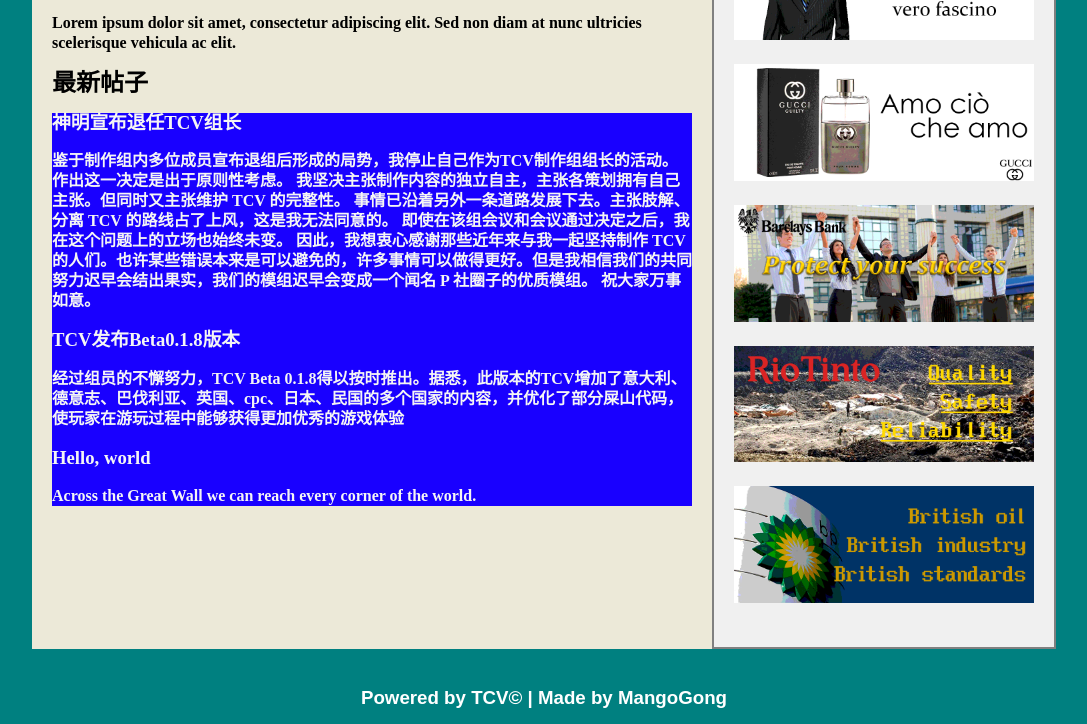
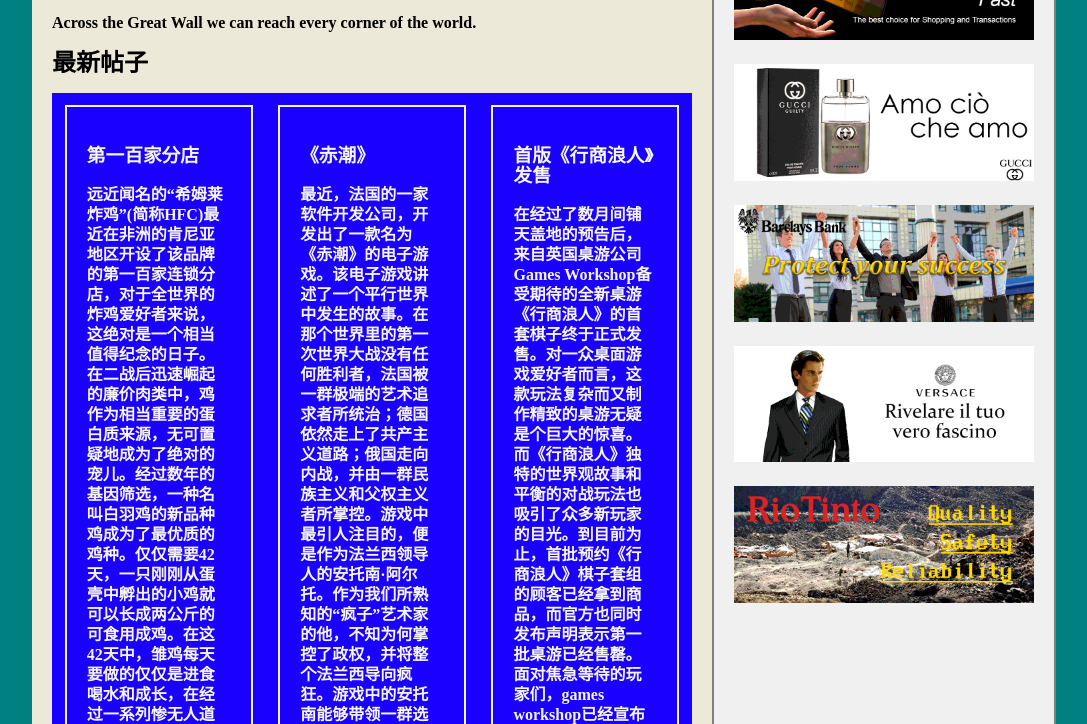
Before and after one commit to MangoGong/TCVWebsite, a plain HTML site: page index.html in a window 1280 px wide. Shown: the part 173-897 px from the top of the page, without its empty margins (96-1183 px from the left). Drawn offline with Linux system fonts and the light colour scheme; a web font is replaced by a local one.

Commit message:
更新网页

```diff
--- a/index.html
+++ b/index.html
@@ -3,7 +3,7 @@
 <head>
 <meta charset="UTF-8">
 <meta name="viewport" content="width=device-width, initial-scale=1.0">
-<title>TCV News-首页</title>
+<title>TCV World News-首页</title>
 <link rel="icon" href="TCV.ico" type="image/xicon">
 <style>
     @font-face {
@@ -55,13 +55,39 @@
     .blogborder{
         flex:0 0 75%;
         background-color: rgb(25, 0, 255);
-        border: 3px gray;
+        border: 3px whitesmoke;
     }
     .blog{
         text-align: left; /* 左对齐文本 */
         font-family: 'Unifont', serif; /* 使用Unifont字体 */
-        color: whitesmoke; /* 黑色文字 */
+        color: whitesmoke;
     }
+    .smallblogborder{
+        width: 96%;
+        margin: 2% 2%;
+        display: flex;
+        flex-direction: column;
+        gap: 15px;
+    }
+    .block {
+        width: 48%;
+        padding: 20px;
+        color: white;
+        border: 2px solid white;
+        height: auto; /* 根据文本长度自动调整宽度 */
+        display: inline-block; /* 行内块元素 */
+        }
+    .row {
+        display: flex;
+        justify-content: space-between;
+        height: auto;
+    }
+    .border{
+        flex: 0 0 2%;
+        padding: 20px;
+        border: 2px solid whitesmoke; /* 添加灰色边框 */
+    }
+
 </style>
 </head>
 <body>
@@ -70,24 +96,41 @@
         <div class="main">
             <h1>
                 <a href="index.html"><img src="LOGO.png" alt="LOGO"></a>
-                TCV News
+                TCV World News
             </h1>
             <p>这里是您获取最新资讯和观点的地方。</p>
-            <p>Lorem ipsum dolor sit amet, consectetur adipiscing elit. Sed non diam at nunc ultricies scelerisque vehicula ac elit.</p>
+            <p>Across the Great Wall we can reach every corner of the world.</p>
             <h2>最新帖子</h2>
             <div class="blogborder">
                 <div class="blog">
-                <h3>神明宣布退任TCV组长</h3>
-                <p>鉴于制作组内多位成员宣布退组后形成的局势，我停止自己作为TCV制作组组长的活动。作出这一决定是出于原则性考虑。
-                    我坚决主张制作内容的独立自主，主张各策划拥有自己主张。但同时又主张维护 TCV 的完整性。
-                    事情已沿着另外一条道路发展下去。主张肢解、分离 TCV 的路线占了上风，这是我无法同意的。
-                    即使在该组会议和会议通过决定之后，我在这个问题上的立场也始终未变。
-                    因此，我想衷心感谢那些近年来与我一起坚持制作 TCV 的人们。也许某些错误本来是可以避免的，许多事情可以做得更好。但是我相信我们的共同努力迟早会结出果实，我们的模组迟早会变成一个闻名 P 社圈子的优质模组。
-                    祝大家万事如意。</p>
+                    <div class="row">
+                        <div class="smallblogborder">
+                            <div class="border">
+                                <h3>第一百家分店</h3>
+                                <p>远近闻名的“希姆莱炸鸡”(简称HFC)最近在非洲的肯尼亚地区开设了该品牌的第一百家连锁分店，对于全世界的炸鸡爱好者来说，这绝对是一个相当值得纪念的日子。在二战后迅速崛起的廉价肉类中，鸡作为相当重要的蛋白质来源，无可置疑地成为了绝对的宠儿。经过数年的基因筛选，一种名叫白羽鸡的新品种鸡成为了最优质的鸡种。仅仅需要42天，一只刚刚从蛋壳中孵出的小鸡就可以长成两公斤的可食用成鸡。在这42天中，雏鸡每天要做的仅仅是进食喝水和成长，在经过一系列惨无人道但高效科学的养殖活动后，它们就会被端上快餐厅的餐桌。许多环保人士以及动物保护组织都对这种养殖行为表示了抗议，他们认为：大量的集中化生产模式排放的废气，很容易导致该地区空气质量迅速下降，他们还担心大量产生的二氧化碳会加快温室效应。但养鸡场却辩称工厂排放的废气污染更加严重，声称那些反对者应该去呼吁关闭炼钢厂等建筑。不过，由于动物保护组织的过激行为引起了世界各地“爱鸡人士”的广泛抗议，因此快餐鸡肉的销量还在持续增加，这些动物保护人士的行为反而为全球最大的“希姆莱炸鸡”提供了更高的业绩。</p>
+                                </div>
+                            </div>
+                        <div class="smallblogborder">
+                            <div class="border">
+                                <h3>《赤潮》</h3>
+                                <p>最近，法国的一家软件开发公司，开发出了一款名为《赤潮》的电子游戏。该电子游戏讲述了一个平行世界中发生的故事。在那个世界里的第一次世界大战没有任何胜利者，法国被一群极端的艺术追求者所统治；德国依然走上了共产主义道路；俄国走向内战，并由一群民族主义和父权主义者所掌控。游戏中最引人注目的，便是作为法兰西领导人的安托南·阿尔托。作为我们所熟知的“疯子”艺术家的他，不知为何掌控了政权，并将整个法兰西导向疯狂。游戏中的安托南能够带领一群选择原始生活的法国人，用着弹弓和石子打败共产主义匪徒。许多媒体对其的评价似乎相当恶劣，他们认为：这种过于艺术化的游戏风格难以弥补作品中现实性的不足，因为正常人类都不可能拿着博物馆的名作在大街上对其射精和焚烧。而其中对于德国的描写似乎是在美化共产主义，在意识形态上的设计有所欠缺。不过媒体还是给予了一些正面评价：将巴黎改名为“太阳”的想法十分新颖，或许法国政府确实也应该考虑改变一下世人对巴黎的看法。除此之外，阿尔托的朋友和家人对于该公司污蔑和丑化阿尔托名誉的行为表示愤慨，并希望以此提起诉讼。</p>
+                            </div>
+                        </div>
+                        <div class="smallblogborder">
+                            <div class="border">
+                                <h3>首版《行商浪人》发售</h3>
+                                <p>在经过了数月间铺天盖地的预告后，来自英国桌游公司Games Workshop备受期待的全新桌游《行商浪人》的首套棋子终于正式发售。对一众桌面游戏爱好者而言，这款玩法复杂而又制作精致的桌游无疑是个巨大的惊喜。而《行商浪人》独特的世界观故事和平衡的对战玩法也吸引了众多新玩家的目光。到目前为止，首批预约《行商浪人》棋子套组的顾客已经拿到商品，而官方也同时发布声明表示第一批桌游已经售罄。面对焦急等待的玩家们，games workshop已经宣布了其进一步生产计划和未来开发路线。</p>
+                            </div>
+                            <div class="border">
+                                <h3>波普艺术兴起</h3>
+                                <p>二战后，为了缓解人们内心的苦闷与悲痛，也为了刺激经济恢复，消费主义文化开始在欧洲和美洲各地盛行，而在英国，消费主义文化被称为：“Pop”，即流行、通俗。一开始，许多古典主义的艺术家严厉批评流行风格和消费主义的庸俗，但越来越多的新兴艺术家开始通过创造反“传统”的艺术品来反对艺术精英主义和高端主义。而媒体普遍认为：波普艺术代表着许多在二战时被共产主义和极权主义压迫艺术家的反抗，他们用大众艺术和反建制手段来否定政府或是某个组织对艺术的界定，成功把曾经被视为高端产业的艺术带回了大众视野。其中就以理查德·汉密尔顿最为出名，在他的著名贴画作品《究竟是什么使今日的家庭如此不同，如此吸引人？》中处处充斥着反传统的另类文化——几乎裸体的男人和女人、带式录音机、放着美国歌手演出的电视机……这件作品呈现了波普文化代表的时尚、性感、娱乐、短暂的特点，在赞美消费主义之余，也不乏对它的嘲讽。对于所有现代艺术来说，作品能够流行不是在于表现手法，而是它背后产生的意义。波普艺术表现的内容是反映当下大众流行的事物和现象，并以此作为切入点进行创作。正因如此，波普艺术才能风靡欧美各地，成为艺术品、漫画、影视作品的普遍风格。</p>
+                            </div>
+                        </div>
+                    </div>
                 </div>
+
                 <div class="blog">
-                    <h3>TCV发布Beta0.1.8版本</h3>
-                    <p>经过组员的不懈努力，TCV Beta 0.1.8得以按时推出。据悉，此版本的TCV增加了意大利、德意志、巴伐利亚、英国、cpc、日本、民国的多个国家的内容，并优化了部分屎山代码，使玩家在游玩过程中能够获得更加优秀的游戏体验</p>
+
                 </div>
                 <div class="blog">
                     <h3>Hello, world</h3>
@@ -106,7 +149,7 @@
 
 <script>
     // 广告图片数组
-    const ads = ['1.png', '2.png', '3.png', '4.png', '5.png', '6.png']; // 假设您有5张广告图片
+    const ads = ['1.png', '2.png', '3.png', '4.png', '5.png', '6.png', '7.png']; // 假设您有5张广告图片
 
     // 随机选择5张广告图片
     const selectedAds = [];
```
Also changed, not shown: blog/Mosley.html (+2 -2 lines), blog/help.html (+2 -2 lines), 7.png (added), blog/7.png (added).
